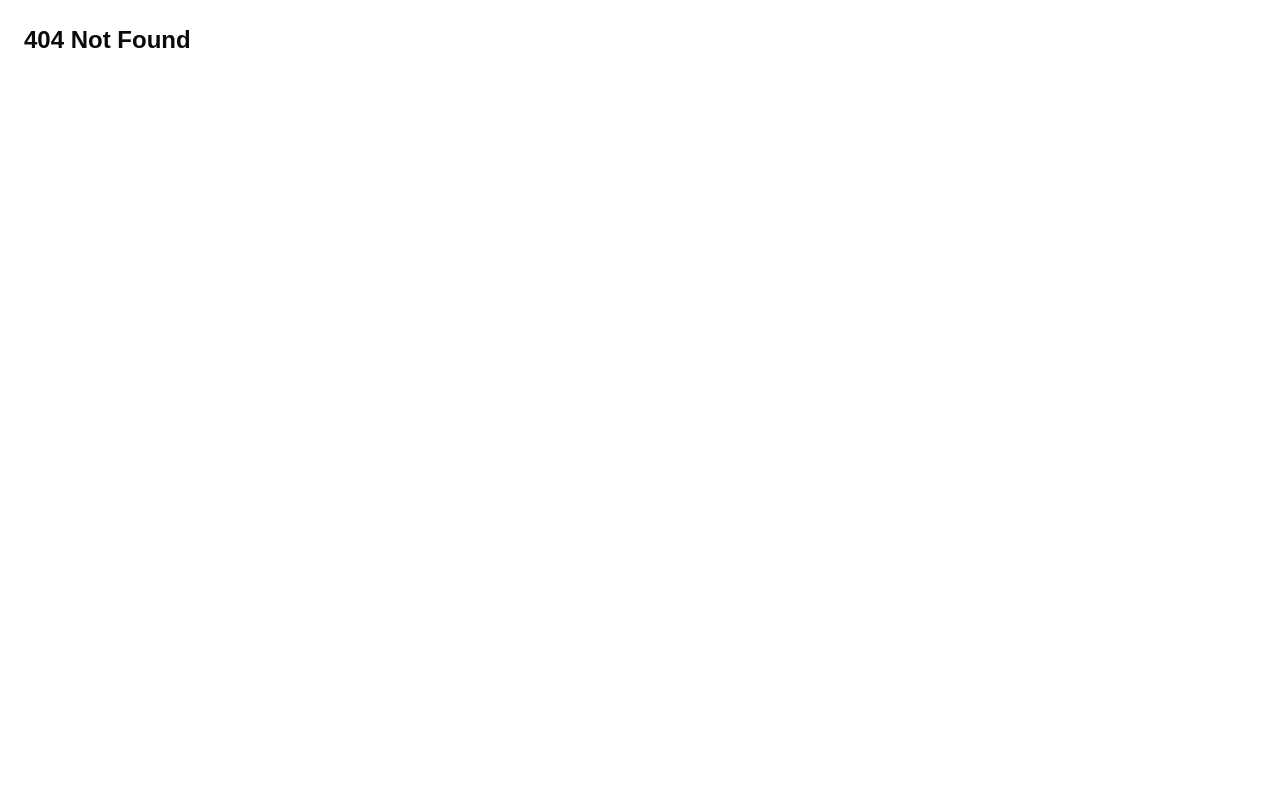
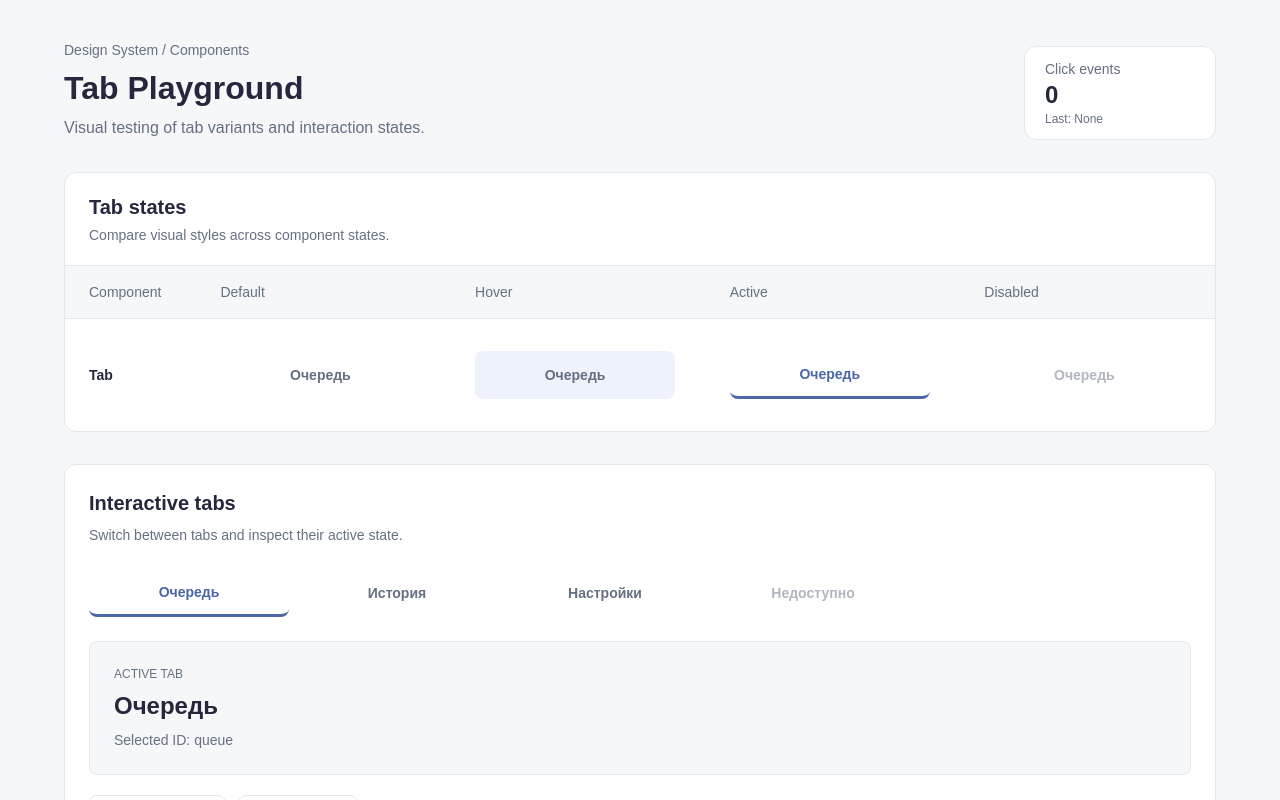
Before and after one commit to ITMO-QUEUE/itmo-queue-frontend, a React (Vite) app: page /test/tab in a window 1280 px wide. Before the commit this address had no page. Built offline with nearby package versions, Linux system fonts and the light colour scheme.

Commit message:
feat: UITab component added to UI kit:

```diff
--- a/src/app/router/index.ts
+++ b/src/app/router/index.ts
@@ -23,6 +23,7 @@ import { TestQueueCardPage } from '../../pages/test/TestQueueCardPage'
 import { TestQueueRowPage } from '../../pages/test/TestQueueRowPage'
 import { TestQueueStatus } from '../../pages/test/TestQueueStatus'
 import { TestSelectPage } from '../../pages/test/TestSelectPage'
+import { TestTabPage } from '../../pages/test/TestTabPage'
 import { TestTeacherParametersPage } from '../../pages/test/TestTeacherParametersPage'
 
 const routes: RouteObject[] = [
@@ -141,6 +142,10 @@ const testRoutes: RouteObject[] | null =
 					{
 						path: 'queue-status',
 						Component: TestQueueStatus
+					},
+					{
+						path: 'tab',
+						Component: TestTabPage
 					}
 				]
 			}
--- /dev/null
+++ b/src/components/ui/UITab.tsx
@@ -0,0 +1,60 @@
+import { tw } from '../../libs/utils'
+
+interface UITabProps {
+	label: string
+	disabled?: boolean
+	active?: boolean
+	onClick?: () => void | Promise<void>
+	className?: string
+}
+
+const BASE_CLASSES = tw(
+	'inline-flex items-center justify-center',
+	'h-12 w-50 px-6',
+	'rounded-control',
+	'bg-bg-surface',
+	'text-label text-text-secondary',
+	'cursor-pointer',
+	'hover:bg-bg-selected',
+	'focus-visible:outline-none',
+	'focus-visible:ring-2 focus-visible:ring-border-focus',
+	'focus-visible:ring-offset-2'
+)
+
+const ACTIVE_CLASSES = tw(
+	'text-action-primary!',
+	'border-b-3 border-border-focus'
+)
+
+const DISABLED_CLASSES = tw(
+	'cursor-not-allowed!',
+	'opacity-50',
+	'hover:bg-bg-surface',
+	'focus-visible:ring-0'
+)
+
+export const UITab = ({
+	label,
+	disabled = false,
+	active = false,
+	onClick,
+	className
+}: UITabProps) => {
+	const classes = tw(
+		BASE_CLASSES,
+		active && ACTIVE_CLASSES,
+		disabled && DISABLED_CLASSES,
+		className
+	)
+
+	return (
+		<button
+			type='button'
+			className={classes}
+			disabled={disabled}
+			onClick={onClick}
+		>
+			{label}
+		</button>
+	)
+}
--- a/src/libs/utils.ts
+++ b/src/libs/utils.ts
@@ -5,7 +5,7 @@ Add the following to your VSCode settings.json to enable tailwindCSS class name
 
 "tailwindCSS.classFunctions": ["tw"]
 */
-export const tw = (...classes: string[]): string =>
+export const tw = (...classes: (string | undefined | null | false)[]): string =>
 	classes.filter(Boolean).join(' ')
 
 export const openCreateQueueDialog = () => {}
--- /dev/null
+++ b/src/pages/test/TestTabPage.tsx
@@ -0,0 +1,221 @@
+import { useState } from 'react'
+import { UITab } from '../../components/ui/UITab'
+
+const STATES = [
+	{ key: 'default', label: 'Default' },
+	{ key: 'hover', label: 'Hover' },
+	{ key: 'active', label: 'Active' },
+	{ key: 'disabled', label: 'Disabled' }
+] as const
+
+const TABS = [
+	{ id: 'queue', label: 'Очередь' },
+	{ id: 'history', label: 'История' },
+	{ id: 'settings', label: 'Настройки' }
+] as const
+
+export const TestTabPage = () => {
+	const [activeTab, setActiveTab] = useState<string>('queue')
+	const [clickCount, setClickCount] = useState(0)
+	const [lastClicked, setLastClicked] = useState<string | null>(null)
+
+	const handleClick = (id: string) => {
+		setActiveTab(id)
+		setClickCount(prev => prev + 1)
+		setLastClicked(id)
+	}
+
+	return (
+		<main className='h-full w-full overflow-auto bg-bg-page p-6 md:p-10'>
+			<div className='mx-auto flex max-w-6xl flex-col gap-8'>
+				{/* Header */}
+				<header className='flex flex-wrap items-end justify-between gap-4'>
+					<div className='space-y-2'>
+						<p className='text-small text-text-secondary'>
+							Design System / Components
+						</p>
+
+						<h1 className='text-heading text-text-primary'>Tab Playground</h1>
+
+						<p className='text-body text-text-secondary'>
+							Visual testing of tab variants and interaction states.
+						</p>
+					</div>
+
+					<div className='min-w-48 rounded-card border border-border-subtle bg-bg-surface px-5 py-3'>
+						<p className='text-small text-text-secondary'>Click events</p>
+
+						<p className='text-section text-text-primary'>{clickCount}</p>
+
+						<p className='text-caption text-text-secondary'>
+							Last: {lastClicked ?? 'None'}
+						</p>
+					</div>
+				</header>
+
+				{/* Static states */}
+				<section className='overflow-hidden rounded-card border border-border-subtle bg-bg-surface'>
+					<div className='border-b border-border-subtle px-6 py-5'>
+						<h2 className='text-subheading text-text-primary'>Tab states</h2>
+
+						<p className='mt-1 text-small text-text-secondary'>
+							Compare visual styles across component states.
+						</p>
+					</div>
+
+					<div className='overflow-x-auto'>
+						<table className='w-full border-collapse text-left'>
+							<thead>
+								<tr className='bg-bg-page'>
+									<th className='min-w-32 px-6 py-4 text-small text-text-secondary'>
+										Component
+									</th>
+
+									{STATES.map(state => (
+										<th
+											key={state.key}
+											className='min-w-56 px-6 py-4 text-small text-text-secondary'
+										>
+											{state.label}
+										</th>
+									))}
+								</tr>
+							</thead>
+
+							<tbody>
+								<tr className='border-t border-border-subtle'>
+									<th className='px-6 py-8 text-label text-text-primary'>
+										Tab
+									</th>
+
+									{/* Default */}
+									<td className='px-6 py-8'>
+										<UITab label='Очередь' />
+									</td>
+
+									{/* Hover */}
+									<td className='px-6 py-8'>
+										<div className='[&>button]:bg-bg-selected'>
+											<UITab label='Очередь' />
+										</div>
+									</td>
+
+									{/* Active */}
+									<td className='px-6 py-8'>
+										<UITab
+											label='Очередь'
+											active
+										/>
+									</td>
+
+									{/* Disabled */}
+									<td className='px-6 py-8'>
+										<UITab
+											label='Очередь'
+											disabled
+										/>
+									</td>
+								</tr>
+							</tbody>
+						</table>
+					</div>
+				</section>
+
+				{/* Interactive example */}
+				<section className='rounded-card border border-border-subtle bg-bg-surface p-6'>
+					<div>
+						<h2 className='text-subheading text-text-primary'>
+							Interactive tabs
+						</h2>
+
+						<p className='mt-2 text-small text-text-secondary'>
+							Switch between tabs and inspect their active state.
+						</p>
+					</div>
+
+					<div className='mt-6 flex flex-wrap gap-2'>
+						{TABS.map(tab => (
+							<UITab
+								key={tab.id}
+								label={tab.label}
+								active={activeTab === tab.id}
+								onClick={() => handleClick(tab.id)}
+							/>
+						))}
+
+						<UITab
+							label='Недоступно'
+							disabled
+						/>
+					</div>
+
+					<div className='mt-6 rounded-control border border-border-subtle bg-bg-page p-6'>
+						<p className='text-caption text-text-secondary'>ACTIVE TAB</p>
+
+						<h3 className='mt-2 text-section text-text-primary'>
+							{TABS.find(tab => tab.id === activeTab)?.label}
+						</h3>
+
+						<p className='mt-2 text-small text-text-secondary'>
+							Selected ID: {activeTab}
+						</p>
+					</div>
+
+					<div className='mt-5 flex flex-wrap gap-3'>
+						<button
+							type='button'
+							className='rounded-control border border-border-subtle px-4 py-2 text-label text-text-primary hover:bg-bg-selected'
+							onClick={() => setActiveTab('queue')}
+						>
+							Reset selection
+						</button>
+
+						<button
+							type='button'
+							className='rounded-control border border-border-subtle px-4 py-2 text-label text-text-primary hover:bg-bg-selected'
+							onClick={() => {
+								setClickCount(0)
+								setLastClicked(null)
+							}}
+						>
+							Reset events
+						</button>
+					</div>
+				</section>
+
+				{/* Custom className */}
+				<section className='rounded-card border border-border-subtle bg-bg-surface p-6'>
+					<h2 className='text-subheading text-text-primary'>
+						Custom className
+					</h2>
+
+					<p className='mt-2 text-small text-text-secondary'>
+						Check how additional styles can be applied externally.
+					</p>
+
+					<div className='mt-6 flex flex-wrap gap-3'>
+						<UITab
+							label='Custom width'
+							className='w-64'
+						/>
+
+						<UITab
+							label='Compact'
+							className='h-10 w-auto px-4'
+						/>
+
+						<UITab
+							label='Custom active'
+							active
+							className='bg-bg-selected'
+						/>
+					</div>
+				</section>
+
+				<footer className='text-caption text-text-secondary'>
+					UITab · 4 visual states · Interactive testing · Custom styles
+				</footer>
+			</div>
+		</main>
+	)
+}
```
